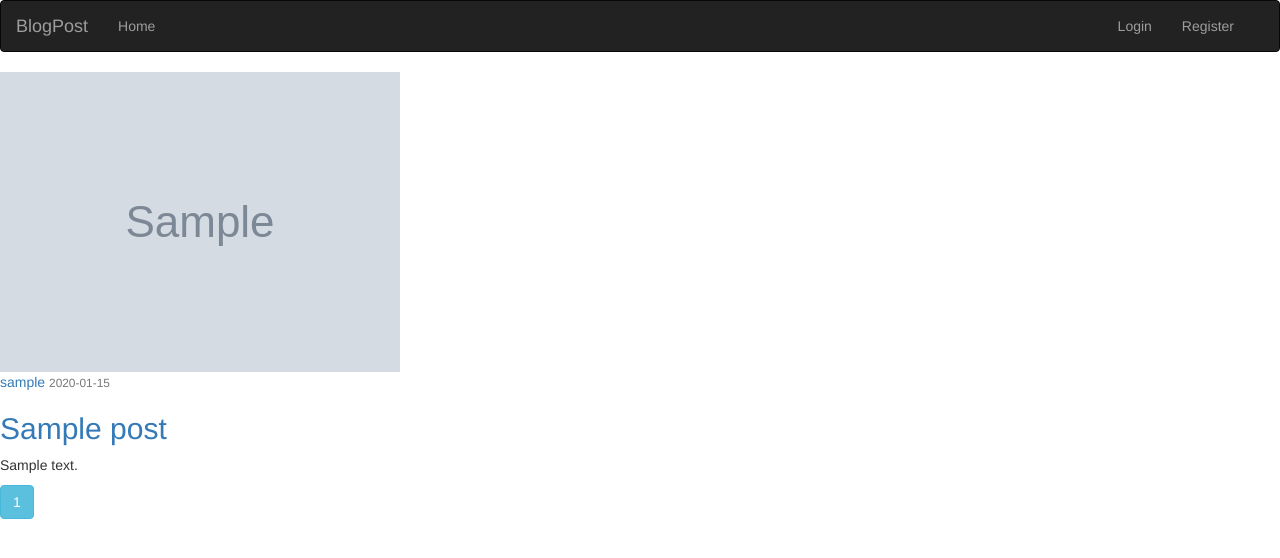
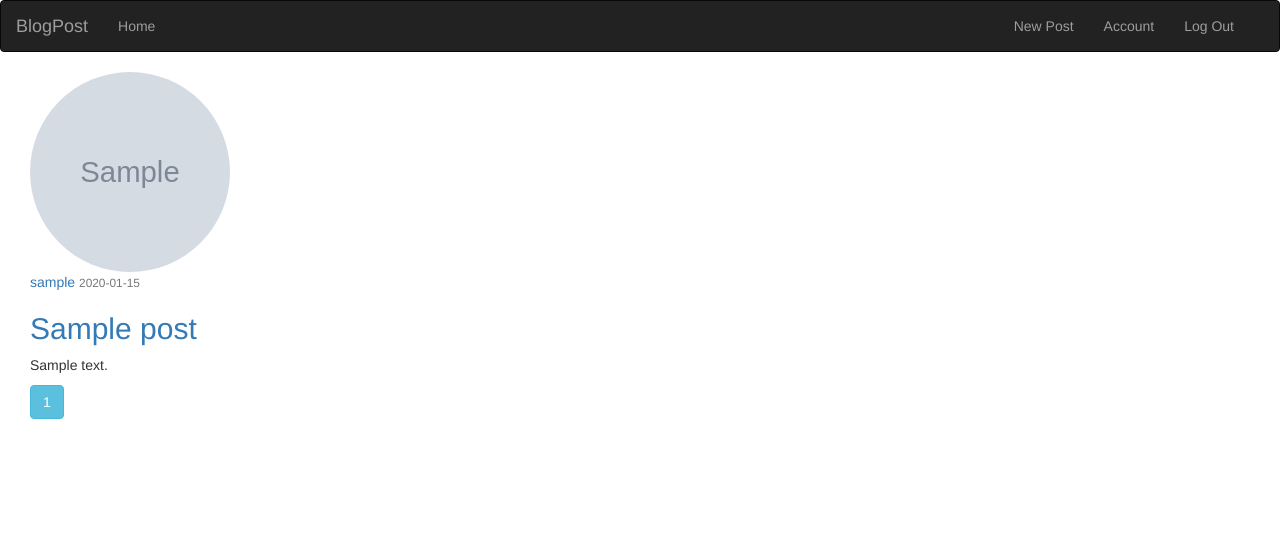
Before and after one commit to Brian23-eng/Blog, a Flask app: page /home in a window 1280 px wide. Shown: the top 558 px of the page. Run offline with Flask 2, Linux system fonts and the light colour scheme; a user stored in the database is signed in; tables that the repository leaves empty hold one stand-in row (values such as "Sample post"); grey boxes marked "Sample" are stand-in pictures; parts of the project's set-up code (start-up, migrations or seed data) failed here and were passed over; some libraries are stand-ins or nearby versions; some web fonts are replaced.

Commit message:
style templates

```diff
--- a/app/auth/forms.py
+++ b/app/auth/forms.py
@@ -8,7 +8,7 @@
     email = StringField('Your Email Address',validators=[Required(),Email()])
     username = StringField('Enter your username',validators = [Required()])
     password = PasswordField('Password',validators = [Required(),EqualTo('password_confirm',message = 'Passwords must match')])
-    password_confirm = PasswordField('Confirm Passwords',validators = [Required()])
+    password_confirm = PasswordField('Confirm Passwords',validators = [Required(), EqualTo('password')])
     submit = SubmitField('Sign Up')
 
 
@@ -24,7 +24,7 @@
     email = StringField('Your Email Address', validators=[Required(),Email()])
     password = PasswordField('Password', validators=[Required()])
     remember = BooleanField('Remember Me')
-    submit = SubmitField('Sign In')
+    submit = SubmitField('Log In')
 
 class ResetPassword(FlaskForm):
     email = StringField('Email', validators=[Required(), Email()])
--- a/app/main/error.py
+++ b/app/main/error.py
@@ -4,14 +4,14 @@
 
 @main.errorhandler(404)
 def error_404(error):
-    return render_template('errors/404.html'), 404
+    return render_template('/404.html'), 404
 
 
 @main.errorhandler(403)
 def error_403(error):
-    return render_template('errors/403.html'), 403
+    return render_template('/403.html'), 403
 
 
 @main.errorhandler(500)
 def error_500(error):
-    return render_template('errors/500.html'), 500
+    return render_template('/500.html'), 500
--- a/app/main/views.py
+++ b/app/main/views.py
@@ -1,29 +1,14 @@
-from flask import render_template, request, redirect, url_for, flash, abort
+from flask import render_template, request, redirect, url_for, flash, abort,current_app
 from PIL import Image
 from . import main
 from ..request import get_quote
 from flask_login import current_user, login_required
 from .. import db
-from ..models import Post
+from ..models import Post, User
 from .forms import PostForm, UpdateProfileForm
 import os
 import secrets
 
-
-posts = [
-    {
-        'author': 'John Doe',
-        'title': 'Blog Post 1',
-        'content': 'My first blog post is going to be awesome',
-        'date_posted': 'April 20, 2019'
-    },
-    {
-        'author': 'Jane Doe',
-        'title': 'Blog Post 2',
-        'content': 'Am here for demo purposes',
-        'date_posted': 'April 23, 2019'
-    }
-]
 
 
 @main.route('/')
@@ -104,7 +89,7 @@
     random_hex = secrets.token_hex(8)
     _, f_ext = os.path.splitext(form_picture.filename)
     picture_fn = random_hex + f_ext
-    picture_path = os.path.join(app.root_path, 'static/photos', picture_fn)
+    picture_path = os.path.join(current_app.root_path, 'static/photos', picture_fn)
 
     output_size = (125, 125)
     i = Image.open(form_picture)
@@ -127,7 +112,7 @@
         current_user.email = form.email.data
         db.session.commit()
         flash('Your account has been activated!', 'success')
-        return redirect(url_for('account'))
+        return redirect(url_for('main.account'))
     elif request.method == 'GET':
         form.username.data = current_user.username
         form.email.data = current_user.email
@@ -135,3 +120,12 @@
     image_file = url_for('static', filename='photos' + current_user.image_file)
 
     return render_template('account.html', title='Account | Welcome to BlogPost', image_file=image_file, form=form)
+
+@main.route('/user/<string:username>')
+def user_posts(username):
+    page = request.args.get('page', 1, type=int)
+    user = User.query.filter_by(username=username).first_or_404()
+    posts = Post.query.filter_by(author=user)\
+        .order_by(Post.date_posted.desc())\
+        .paginate(page=page, per_page=5)
+    return render_template('user_posts.html', posts=posts, user=user)
--- a/app/static/css/styles.css
+++ b/app/static/css/styles.css
@@ -36,5 +36,20 @@
 }
 
 .kik {
-    padding-bottom: 66px;
+    padding-bottom: 50px;
 }
+
+.img1,
+.img2 {
+    height: 200px;
+    width: 200px;
+}
+
+.home,
+.account,
+.post,
+.posty {
+    margin-left: 30px;
+    margin-right: 20px;
+    margin-bottom: 15px;
+}
--- a/app/templates/404.html
+++ b/app/templates/404.html
@@ -0,0 +1,6 @@
+{% extends "base.html.html" %} {% block content %}
+<div class="content-section">
+    <h1>Oops. Page Not Found (404)</h1>
+    <p>That page does not exist. Please try a different location</p>
+</div>
+{% endblock content %}
--- a/app/templates/base.html
+++ b/app/templates/base.html
@@ -3,6 +3,16 @@
 <!-- styles links -->
 <link href="https://fonts.googleapis.com/css?family=Arapey|Nanum+Gothic+Coding|Saira+Condensed&display=swap" rel="stylesheet">
 <link rel="stylesheet" href="{{ url_for('static', filename='css/styles.css') }}"> {% endblock %}
+<link rel="stylesheet" href="https://maxcdn.bootstrapcdn.com/bootstrap/4.0.0/css/bootstrap.min.css" integrity="sha384-Gn5384xqQ1aoWXA+058RXPxPg6fy4IWvTNh0E263XmFcJlSAwiGgFAW/dAiS6JXm" crossorigin="anonymous">
 
 <!-- block navbar -->
-{% block navbar %}{% include 'navbar.html' %} {% endblock %}
+{% block navbar %}{% include 'navbar.html' %} {% endblock %} {% block content %}
+<div class="row">
+    <div class="col-md-8">
+        {% with messages = get_flashed_messages(with_categories=true) %} {% if messages %} {% for category, message in messages %}
+        <div class="alert alert-{{ category }}">
+            {{ message }}
+        </div>
+        {% endfor %} {% endif %} {% endwith %}
+    </div>
+    {% endblock %}
--- a/app/templates/create_post.html
+++ b/app/templates/create_post.html
@@ -1,5 +1,5 @@
 {% extends "base.html" %} {% block content %}
-<div class="content-section">
+<div class="content-section posty">
     <form method="POST" action="">
         {{ form.hidden_tag() }}
         <fieldset class="form-group">
@@ -22,7 +22,7 @@
             </div>
         </fieldset>
         <div class="form-group">
-            {{ form.submit(class="btn btn-outline-info") }}
+            {{ form.submit(class="btn btn-primary") }}
         </div>
     </form>
 </div>
--- a/app/templates/home.html
+++ b/app/templates/home.html
@@ -1,15 +1,18 @@
  {% extends "base.html" %} {% block content %} {% for post in posts.items %}
+<div class="home card">
     <article class="media content-section">
-    <img class="rounded-circle article-img" src="{{ url_for('static', filename='profile_pics/' + post.author.image_file) }}">
-    <div class="media-body">
+        <img class="img-circle img1" src="{{ url_for('static', filename='photos/' + post.author.image_file) }}">
+        <div class="media-body card-body">
             <div class="article-metadata">
-            <a class="mr-2" href="{{ url_for('users.user_posts', username=post.author.username) }}">{{ post.author.username }}</a>
+                <a class="mr-2" href="{{ url_for('main.user_posts', username=post.author.username) }}">{{ post.author.username }}</a>
                 <small class="text-muted">{{ post.date_posted.strftime('%Y-%m-%d') }}</small>
             </div>
-        <h2><a class="article-title" href="{{ url_for('posts.post', post_id=post.id) }}">{{ post.title }}</a></h2>
+            <h2><a class="article-title" href="{{ url_for('main.post', post_id=post.id) }}">{{ post.title }}</a></h2>
             <p class="article-content">{{ post.content }}</p>
         </div>
     </article>
     {% endfor %} {% for page_num in posts.iter_pages(left_edge=1, right_edge=1, left_current=1, right_current=2) %} {% if page_num %} {% if posts.page == page_num %}
     <a class="btn btn-info mb-4" href="{{ url_for('main.home', page=page_num) }}">{{ page_num }}</a> {% else %}
-<a class="btn btn-outline-info mb-4" href="{{ url_for('main.home', page=page_num) }}">{{ page_num }}</a> {% endif %} {% else %} ... {% endif %} {% endfor %} {% endblock content %}
+    <a class="btn btn-outline-info mb-4" href="{{ url_for('main.home', page=page_num) }}">{{ page_num }}</a> {% endif %} {% else %} ... {% endif %} {% endfor %}
+</div>
+{% endblock content %}
--- a/app/templates/navbar.html
+++ b/app/templates/navbar.html
@@ -13,11 +13,22 @@
             <ul class="nav navbar-nav">
                 <li><a href="/">Home</a></li>
         </div>
+        <!-- Navbar right side -->
         <div class="navbar-collapse collapse navbar-right">
+            {% if current_user.is_authenticated %}
+            <ul class="nav navbar-nav">
+                <li><a href="{{url_for('main.new_post')}}">New Post</a></li>
+                <li><a href="{{url_for('main.account')}}">Account</a>
+                </li>
+                <li><a href="{{url_for('auth.logout')}}">Log Out</a>
+                </li>
+            </ul>
+            {% else %}
             <ul class="nav navbar-nav">
                 <li><a href="{{url_for('auth.login')}}">Login</a></li>
                 <li><a href="{{url_for('auth.register')}}">Register</a></li>
             </ul>
+            {% endif %}
         </div>
 
     </div>
```
Also changed, not shown: app/auth/views.py (+5 -4 lines), app/templates/403.html (+7 -0 lines), app/templates/account.html (added, +41 -0 lines), app/templates/post.html (+5 -3 lines), app/templates/profile/account.html (deleted, +0 -18 lines), app/templates/user_posts.html (added, +17 -0 lines), app/models.py (line endings or trailing spaces), app/static/photos/3a3fa4f73147e803.jpg (added), app/static/photos/5dd7b9e13e997f6b.jpg (added), app/static/photos/9d23f398b4816906.jpg (added), app/static/photos/d49766dea3580d52.jpg (added). Lines whose indentation alone changed are shown as unchanged.
